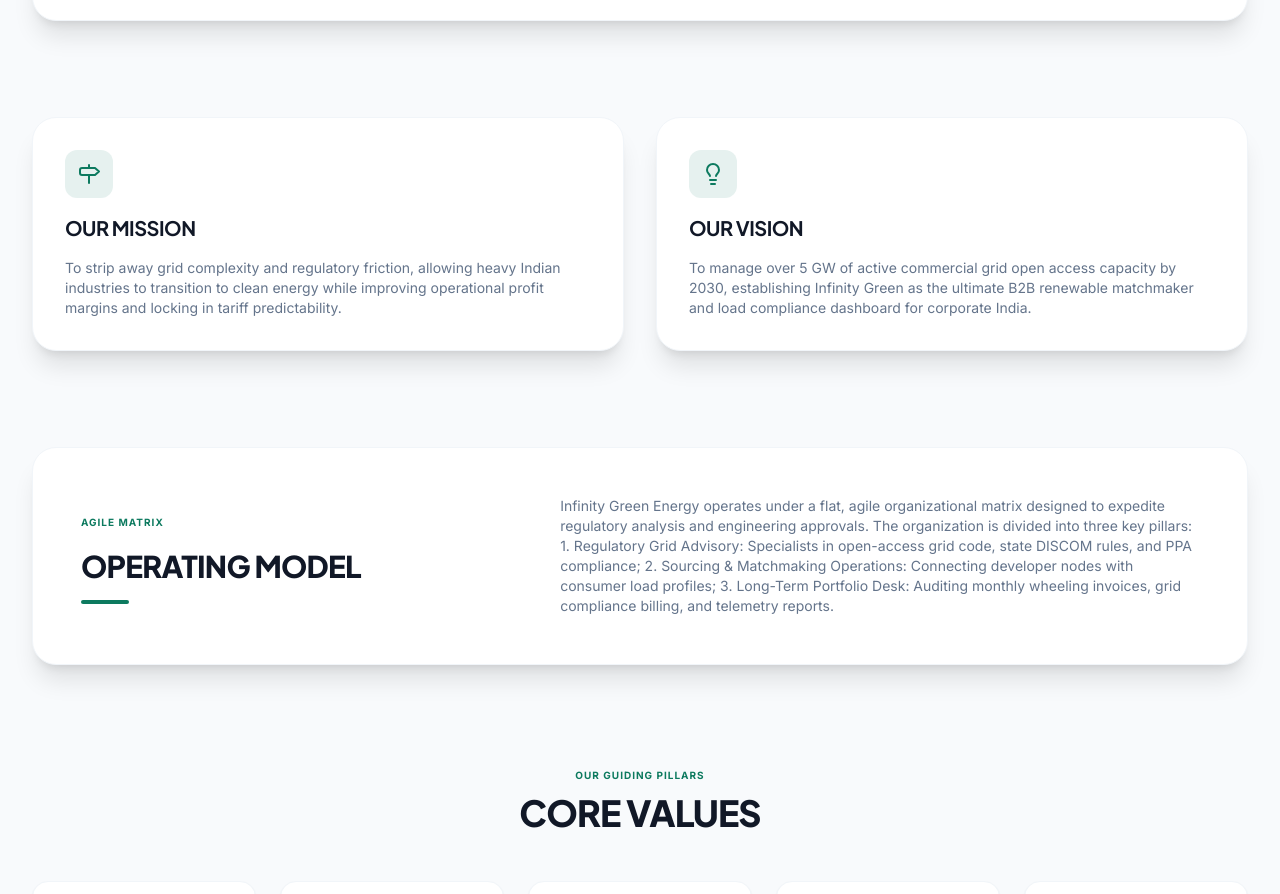
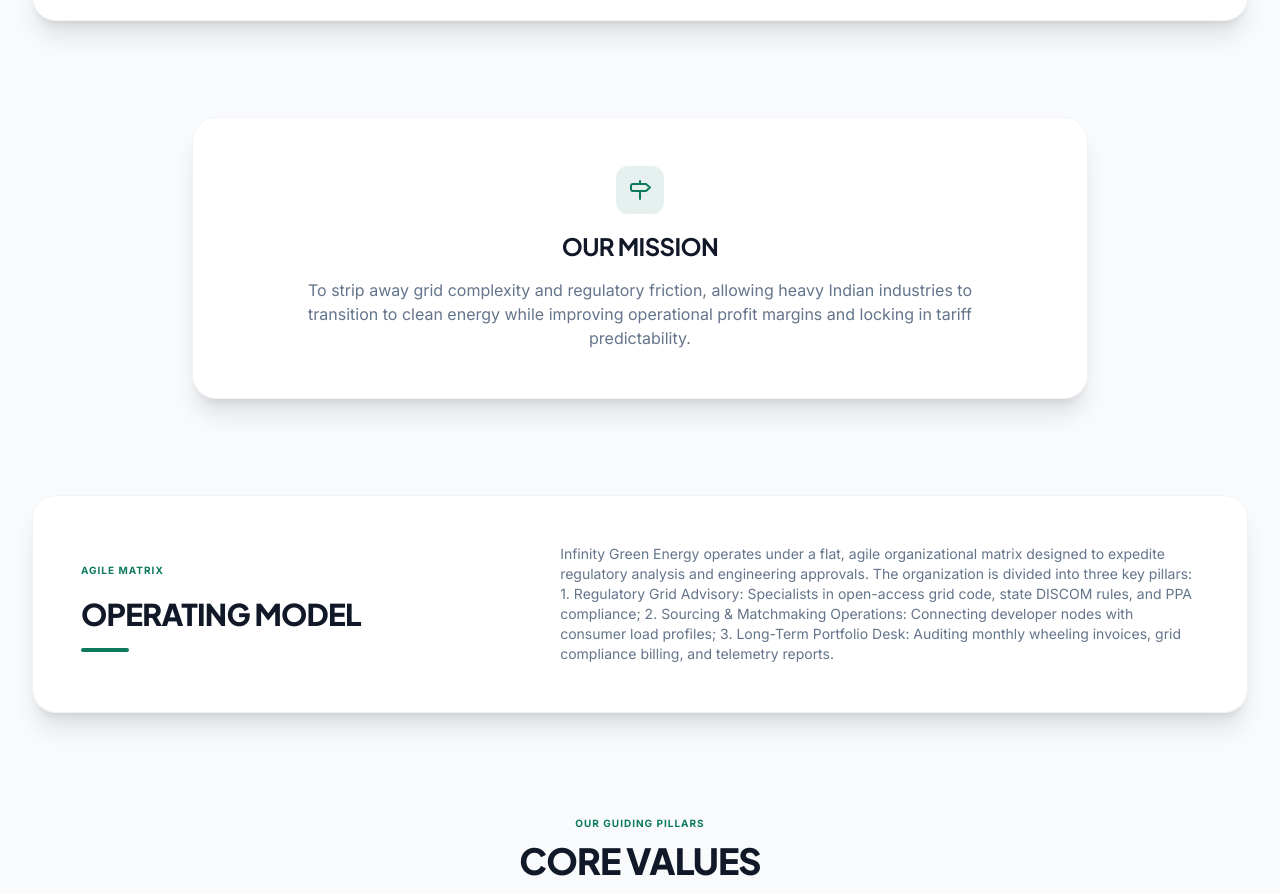
Before and after one commit to VedantPatel0709/infinity-green-energy, a Next.js app in the folder client/: page /about in a window 1280 px wide. Shown: the part 948-1842 px from the top of the page. Built offline with nearby package versions, Linux system fonts and the light colour scheme.

Commit message:
Remove things from About US

```diff
--- a/client/app/about/page.tsx
+++ b/client/app/about/page.tsx
@@ -7,7 +7,6 @@
   const [cms, setCms] = useState({
     companyStory: 'Founded with a vision to revolutionize B2B energy supply in India, Infinity Green Energy bridges the gap between bulk industrial consumers and independent green developers. Our journey started when we realized factories spend up to 40% of their operational expenses on energy tariffs without any transparent purchasing pathways.',
     mission: 'To strip away grid complexity and regulatory friction, allowing heavy Indian industries to transition to clean energy while improving operational profit margins and locking in tariff predictability.',
-    vision: 'To manage over 5 GW of active commercial grid open access capacity by 2030, establishing Infinity Green as the ultimate B2B renewable matchmaker and load compliance dashboard for corporate India.',
     whyExistsBody: 'Heavy industries in India pay some of the highest grid tariffs globally. Default DISCOM networks are often inefficient, while navigating complex open access rules, group captive models, and grid synchronization compliance creates massive operational friction for factories. Infinity Green exists to bridge this gap. We provide a transparent, neutral procurement marketplace where industrial consumers pool energy demand and source wheeled solar, wind, and hybrid power directly from vetted utility-scale developers.',
     companyStructure: 'Infinity Green Energy operates under a flat, agile organizational matrix designed to expedite regulatory analysis and engineering approvals. The organization is divided into three key pillars: 1. Regulatory Grid Advisory: Specialists in open-access grid code, state DISCOM rules, and PPA compliance; 2. Sourcing & Matchmaking Operations: Connecting developer nodes with consumer load profiles; 3. Long-Term Portfolio Desk: Auditing monthly wheeling invoices, grid compliance billing, and telemetry reports.'
   });
@@ -53,12 +52,7 @@
     }
   ];
 
-  const milestones = [
-    { year: '2023', title: 'Platform Launch', desc: 'Introduced regional tariff auditing tools matching industrial clusters with private developers in southern states.' },
-    { year: '2024', title: 'Network Expansion', desc: 'Crossed 500 MW of managed PPA bidding volume across Tamil Nadu, Karnataka, and Gujarat.' },
-    { year: '2025', title: 'Smart Grid Integrations', desc: 'Rolled out digital load curve mapping algorithms matching wind-solar blending for 24/7 continuous process industries.' },
-    { year: '2026', title: 'Pan-India Footprint', desc: 'Direct operations in 18 states, optimizing power procurement for 42 manufacturing facilities and listing 1.8 GW+ IPP capacity.' }
-  ];
+
 
   return (
     <div className="bg-light min-h-screen text-dark py-24 px-4 sm:px-6 lg:px-8 font-sans">
@@ -100,21 +94,13 @@
           </div>
         </section>
 
-        {/* Mission & Vision */}
-        <section id="mission" className="grid grid-cols-1 md:grid-cols-2 gap-8">
-          <div className="bg-white p-8 rounded-3xl border border-slate-100 shadow-xl space-y-4">
-            <div className="w-12 h-12 rounded-xl bg-primary/10 flex items-center justify-center text-primary"><Milestone className="w-6 h-6" /></div>
-            <h3 className="text-xl font-bold text-dark font-heading uppercase tracking-tight">Our Mission</h3>
-            <p className="text-slate-500 text-xs md:text-sm font-sans leading-relaxed">
+        {/* Mission Section */}
+        <section id="mission" className="max-w-4xl mx-auto">
+          <div className="bg-white p-8 md:p-12 rounded-3xl border border-slate-100 shadow-xl space-y-4 text-center">
+            <div className="w-12 h-12 rounded-xl bg-primary/10 flex items-center justify-center text-primary mx-auto"><Milestone className="w-6 h-6" /></div>
+            <h3 className="text-2xl font-bold text-dark font-heading uppercase tracking-tight">Our Mission</h3>
+            <p className="text-slate-500 text-sm md:text-base font-sans leading-relaxed max-w-2xl mx-auto">
               {cms.mission}
-            </p>
-          </div>
-
-          <div className="bg-white p-8 rounded-3xl border border-slate-100 shadow-xl space-y-4">
-            <div className="w-12 h-12 rounded-xl bg-primary/10 flex items-center justify-center text-primary"><Lightbulb className="w-6 h-6" /></div>
-            <h3 className="text-xl font-bold text-dark font-heading uppercase tracking-tight">Our Vision</h3>
-            <p className="text-slate-500 text-xs md:text-sm font-sans leading-relaxed">
-              {cms.vision}
             </p>
           </div>
         </section>
--- a/client/app/page.tsx
+++ b/client/app/page.tsx
@@ -148,34 +148,7 @@
         </div>
       </section>
 
-      {/* SECTION 1.7: COMPANY TIMELINE */}
-      <section className="py-16 bg-white border-b border-slate-100">
-        <div className="max-w-7xl mx-auto px-4 sm:px-6 lg:px-8 space-y-12">
-          <div className="text-center max-w-3xl mx-auto space-y-3">
-            <span className="text-primary font-bold text-xs uppercase tracking-widest font-heading">Corporate Timeline</span>
-            <h2 className="text-2xl md:text-4xl font-black font-heading text-dark uppercase tracking-tight">Our Growth Journey</h2>
-          </div>
 
-          <div className="grid grid-cols-1 md:grid-cols-4 gap-6 pt-6 text-xs font-sans">
-            <div className="bg-slate-50 p-6 rounded-2xl border border-slate-150 space-y-2 relative">
-              <span className="text-primary font-black font-heading text-base block">01 / Foundation</span>
-              <p className="text-slate-500 leading-relaxed text-[11px]">Establishing transactional registry principles and consulting models for B2B procurement advisory.</p>
-            </div>
-            <div className="bg-slate-50 p-6 rounded-2xl border border-slate-150 space-y-2 relative">
-              <span className="text-primary font-black font-heading text-base block">02 / Market Expansion</span>
-              <p className="text-slate-500 leading-relaxed text-[11px]">Extending feasibility analysis mapping capabilities to major industrial zones in western/southern grids.</p>
-            </div>
-            <div className="bg-slate-50 p-6 rounded-2xl border border-slate-150 space-y-2 relative">
-              <span className="text-primary font-black font-heading text-base block">03 / Platform Development</span>
-              <p className="text-slate-500 leading-relaxed text-[11px]">Digitizing load profiles and structuring automated proposal draft simulations for group captive contracts.</p>
-            </div>
-            <div className="bg-slate-50 p-6 rounded-2xl border border-slate-150 space-y-2 relative">
-              <span className="text-primary font-black font-heading text-base block">04 / Nationwide Network</span>
-              <p className="text-slate-500 leading-relaxed text-[11px]">Enabling pan-India transaction verification registries bridging IPP nodes with corporate off-taker sites.</p>
-            </div>
-          </div>
-        </div>
-      </section>
 
       {/* NEW SECTION 2: CORE PLATFORM ARCHITECTURE (Visual Concept) */}
       <section className="py-20 bg-white border-b border-slate-100">
```
Also changed, not shown: 63 other files (tests, documents, lock files or other folders).
